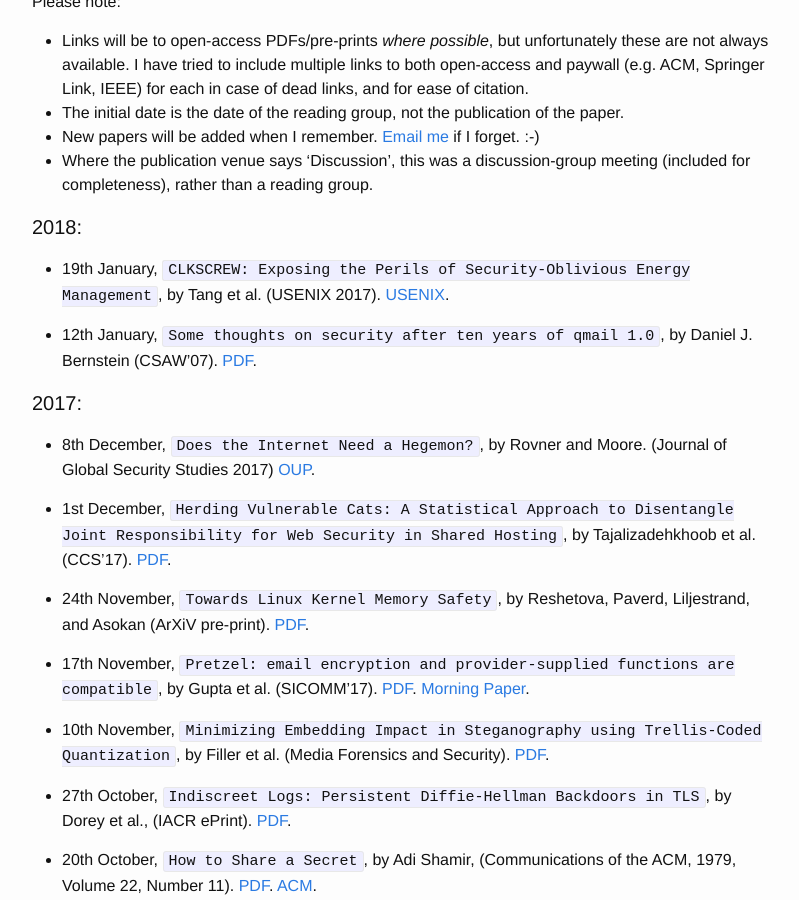
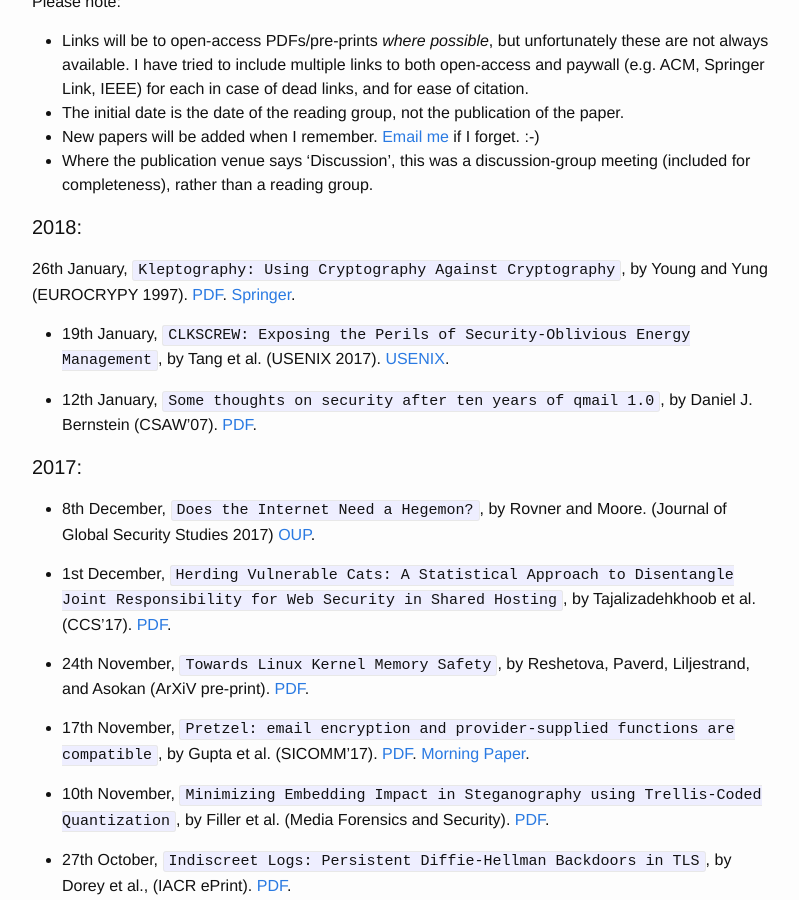
Before and after one commit to mpdehnel/ReadingGroup, a Jekyll site: the page built from index.md, in a window 1280 px wide and 900 px high, scrolled down 513 px. Shown: the whole window, without its empty margins (238-1037 px from the left). Built offline with Jekyll 4.4.1, drawn with Linux system fonts in a browser that asks for light colours.

Commit message:
add Kleptography paper

```diff
--- a/index.md
+++ b/index.md
@@ -19,6 +19,8 @@ Please note:
 * Where the publication venue says 'Discussion', this was a discussion-group meeting (included for completeness), rather than a reading group.
 
 #### 2018:
+
+26th January, `Kleptography: Using Cryptography Against Cryptography`, by Young and Yung (EUROCRYPY 1997). [PDF](https://www.researchgate.net/profile/Moti_Yung/publication/221348188_Kleptography_Using_Cryptography_Against_Cryptography/links/00b7d53b88cb0ca63f000000.pdf). [Springer](https://link.springer.com/content/pdf/10.1007%2F3-540-69053-0_6.pdf).
 
 * 19th January, `CLKSCREW: Exposing the Perils of Security-Oblivious Energy Management`, by Tang et al. (USENIX 2017). [USENIX](https://www.usenix.org/system/files/conference/usenixsecurity17/sec17-tang.pdf).
 
```
